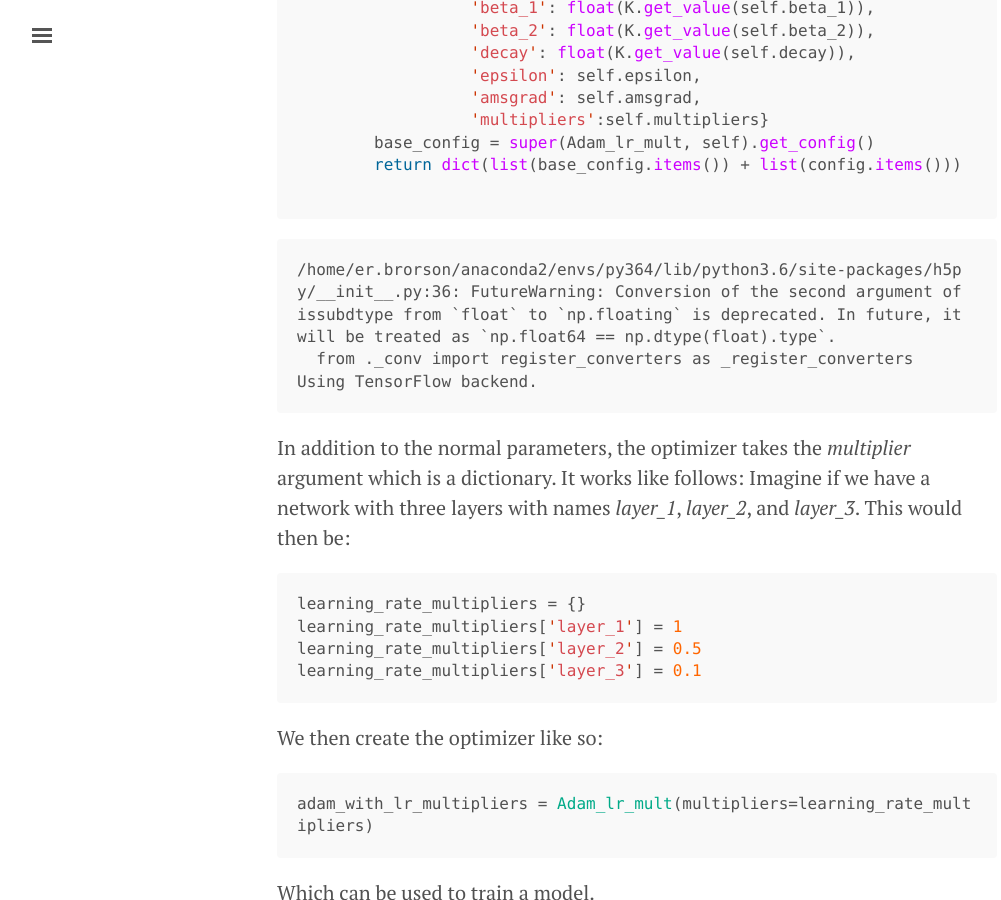
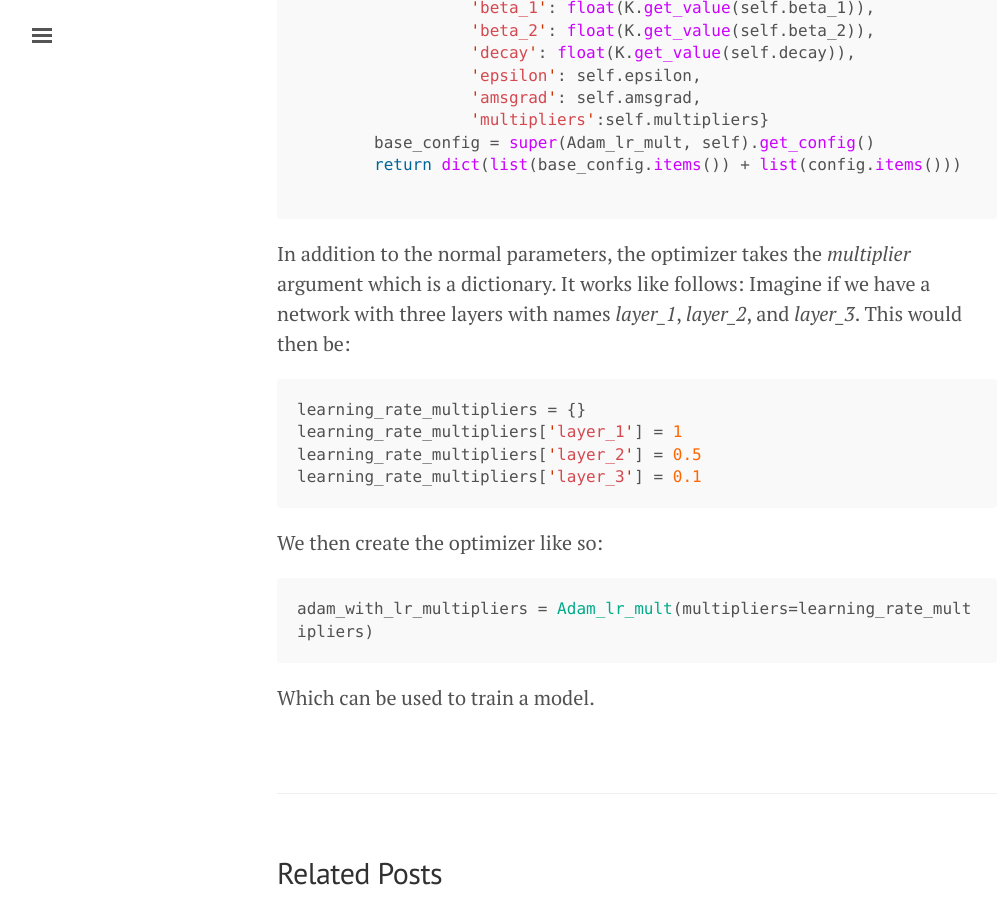
Before and after one commit to erikbrorson/erikbrorson.github.io, a Jekyll site: the page built from _posts/2018-04-30-Adam-with-learning-rate-multipliers.md, in a window 1280 px wide and 900 px high, scrolled down 3141 px. Shown: the whole window, without its empty margins (3-1004 px from the left). Built offline with Jekyll 4.4.1, drawn with Linux system fonts in a browser that asks for light colours; our own code applies the rules of GitHub Pages for plain Markdown files.

````diff
--- a/_posts/2018-04-30-Adam-with-learning-rate-multipliers.md
+++ b/_posts/2018-04-30-Adam-with-learning-rate-multipliers.md
@@ -124,11 +124,6 @@ class Adam_lr_mult(Optimizer):
 
 ```
 
-    /home/er.brorson/anaconda2/envs/py364/lib/python3.6/site-packages/h5py/__init__.py:36: FutureWarning: Conversion of the second argument of issubdtype from `float` to `np.floating` is deprecated. In future, it will be treated as `np.float64 == np.dtype(float).type`.
-      from ._conv import register_converters as _register_converters
-    Using TensorFlow backend.
-
-
 In addition to the normal parameters, the optimizer takes the *multiplier* argument which is a dictionary. It works like follows: Imagine if we have a network with three layers with names *layer_1*, *layer_2*, and *layer_3*. This would then be:
 
 
````
